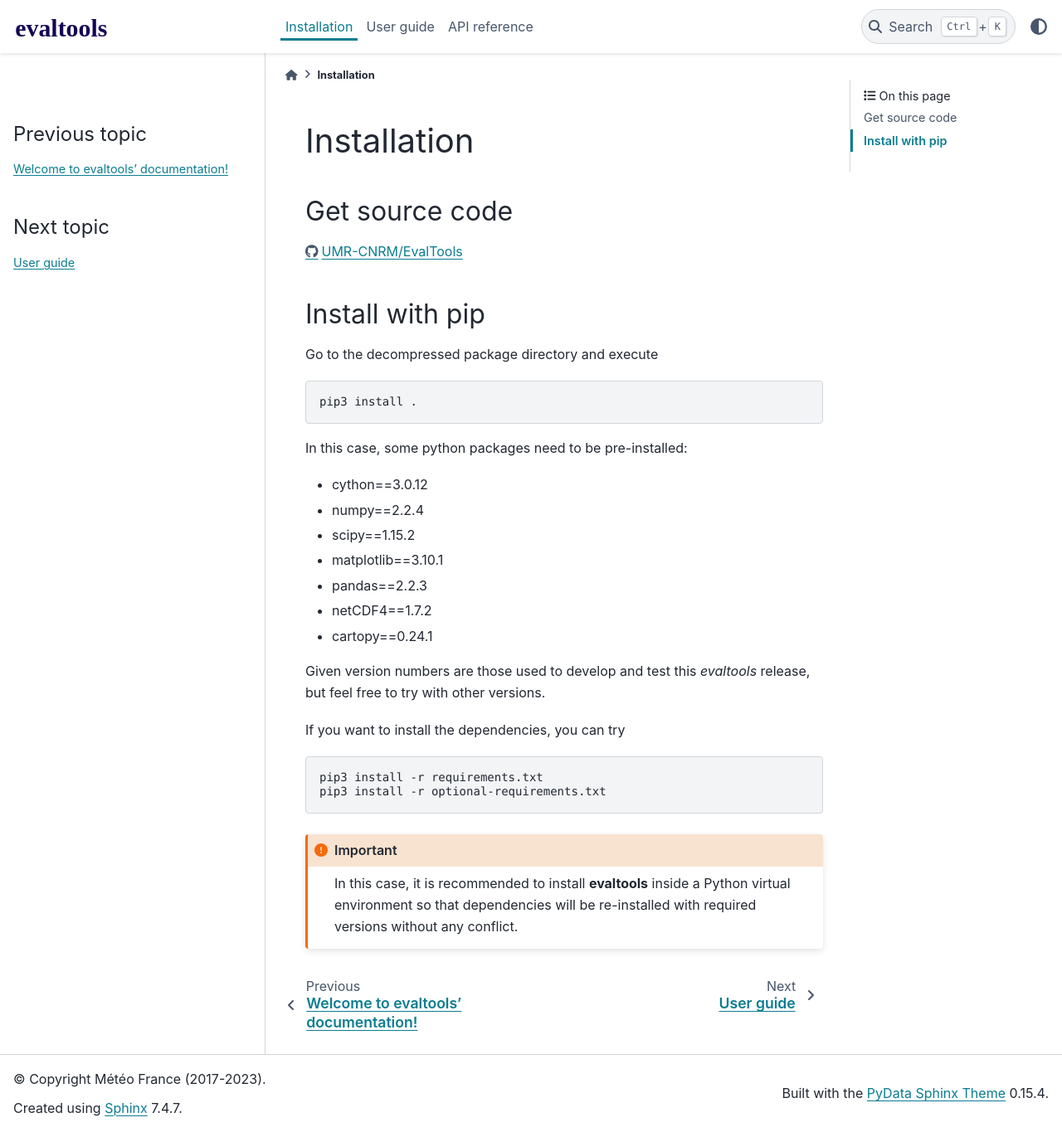
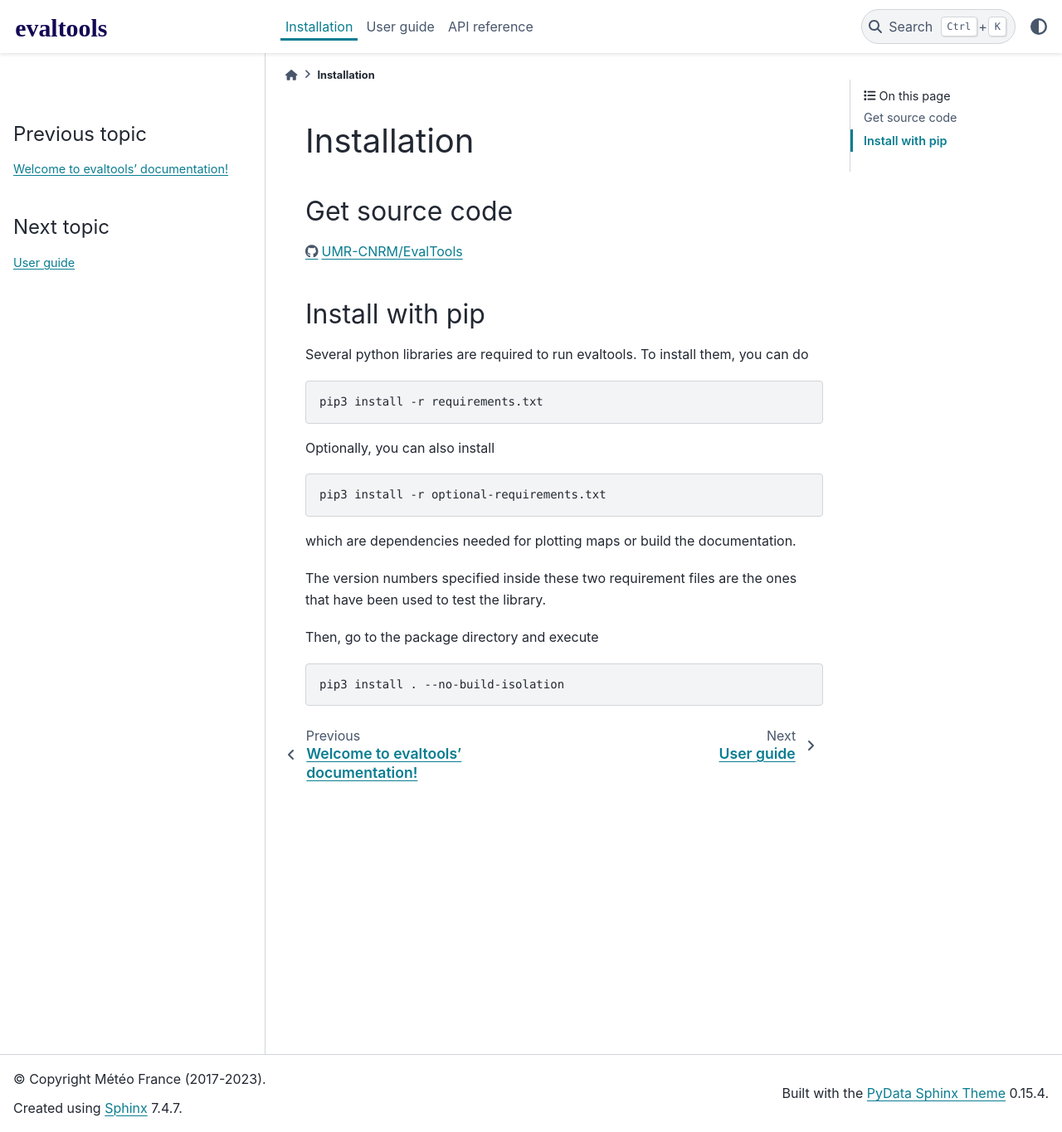
Before and after one commit to UMR-CNRM/EvalTools, a Sphinx documentation site: the page built from doc/source/installation.rst, in a window 1280 px wide and 1365 px high. Shown: the whole window at 83% size. Built offline with Sphinx 7.4.7 and the PyData theme 0.15.4, drawn with Linux system fonts in a browser that asks for light colours.

Commit message:
harmonize install instructions between readme and sphinx doc

```diff
--- a/doc/source/installation.rst
+++ b/doc/source/installation.rst
@@ -9,29 +9,27 @@
 Install with pip
 ----------------
 
-Go to the decompressed package directory and execute
-
-.. code-block:: sh
-
-    pip3 install .
-
-In this case, some python packages need to be pre-installed:
-
-* cython==3.0.12
-* numpy==2.2.4
-* scipy==1.15.2
-* matplotlib==3.10.1
-* pandas==2.2.3
-* netCDF4==1.7.2
-* cartopy==0.24.1
-
-Given version numbers are those used to develop and test this `evaltools` release, but feel free to try with other versions.
-
-If you want to install the dependencies, you can try
+Several python libraries are required to run evaltools. To install them,
+you can do
 
 .. code-block:: sh
 
     pip3 install -r requirements.txt
+
+
+Optionally, you can also install
+
+.. code-block:: sh
+
     pip3 install -r optional-requirements.txt
 
-.. important:: In this case, it is recommended to install **evaltools** inside a Python virtual environment so that dependencies will be re-installed with required versions without any conflict.
+which are dependencies needed for plotting maps or build the documentation.
+
+The version numbers specified inside these two requirement files are the ones
+that have been used to test the library.
+
+Then, go to the package directory and execute
+
+.. code-block:: sh
+
+    pip3 install . --no-build-isolation
```
Also changed, not shown: README.md (+3 -2 lines).
